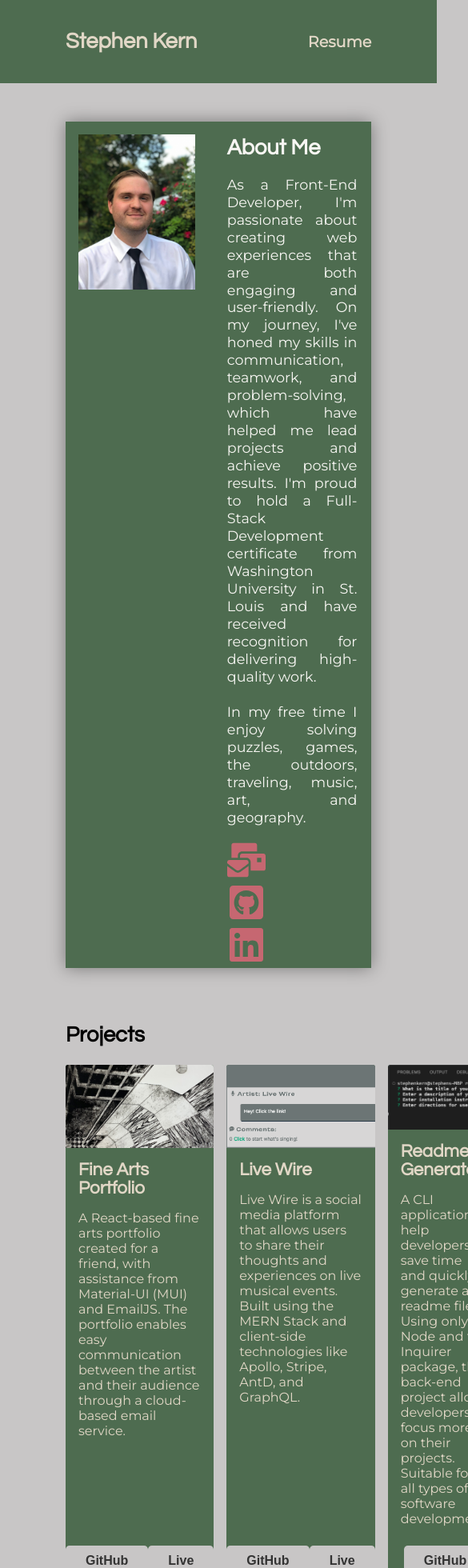
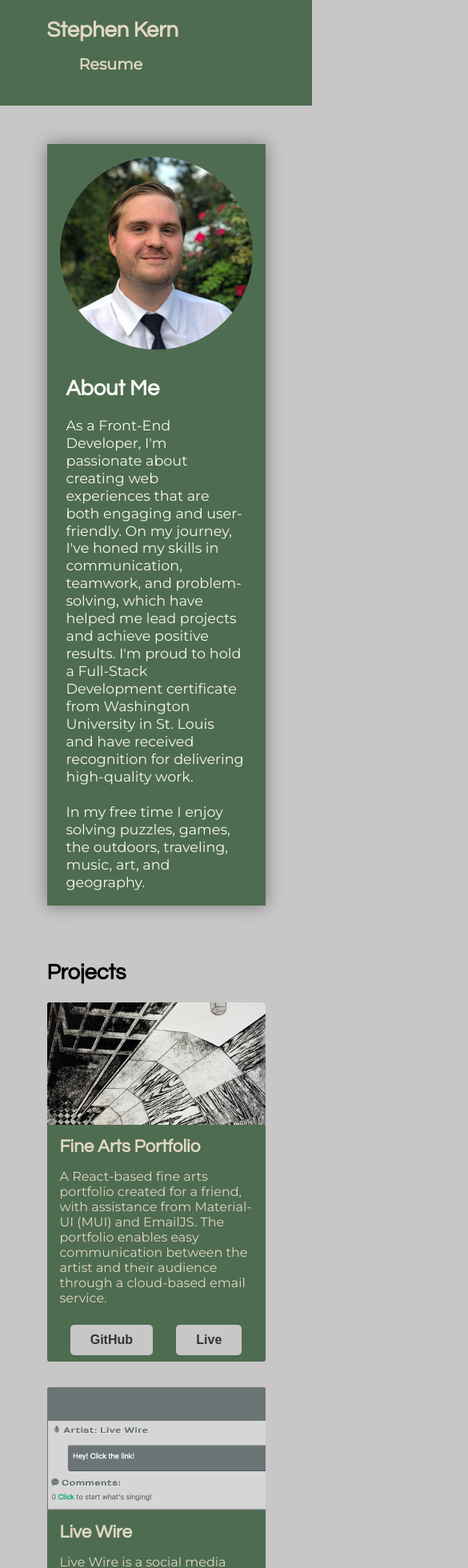
Before and after one commit to stephen-kern/React-Portfolio, a React (Create React App) app: page / in a window 390 px wide. Shown: the top 1960 px of the page at 80% size, 585 px wide, since content can reach past the window. Built offline with nearby package versions, Linux system fonts and the light colour scheme.

Commit message:
started media queries

```diff
--- a/src/index.css
+++ b/src/index.css
@@ -143,9 +143,6 @@ header nav ul li a:hover {
 
 .columns{
   display: flex;
-  align-items: center;
-  justify-content: space-between;
-
   gap: 1rem;
 }
 
@@ -217,7 +214,7 @@ header nav ul li a:hover {
 }
 
 .img-container img{
- max-width: 100%;
+ width: 100%;
  object-fit: cover;
 }
 
@@ -238,7 +235,7 @@ header nav ul li a:hover {
   max-width: 90%;
   flex: 1;
   font-size: 1.1rem;
-  text-align: justify;
+  text-align: left;
 }
 
 .social-icons-col{
@@ -305,3 +302,28 @@ footer p {
 }
 
 /* Media Queries */
+
+@media screen and (max-width: 1316px) {
+  .social-icons-col{
+    display: none;
+  }
+}
+
+@media screen and (max-width: 1100px) {
+  .profile-info{
+    flex-direction: column;
+    align-items: center;
+  }
+
+  .img-container img{
+    object-fit: cover;
+    aspect-ratio: 1 / 1;
+    border-radius: 50%;
+  }
+
+  .columns{
+    flex-direction: column;
+    gap: 2rem;
+  }
+
+}
```
